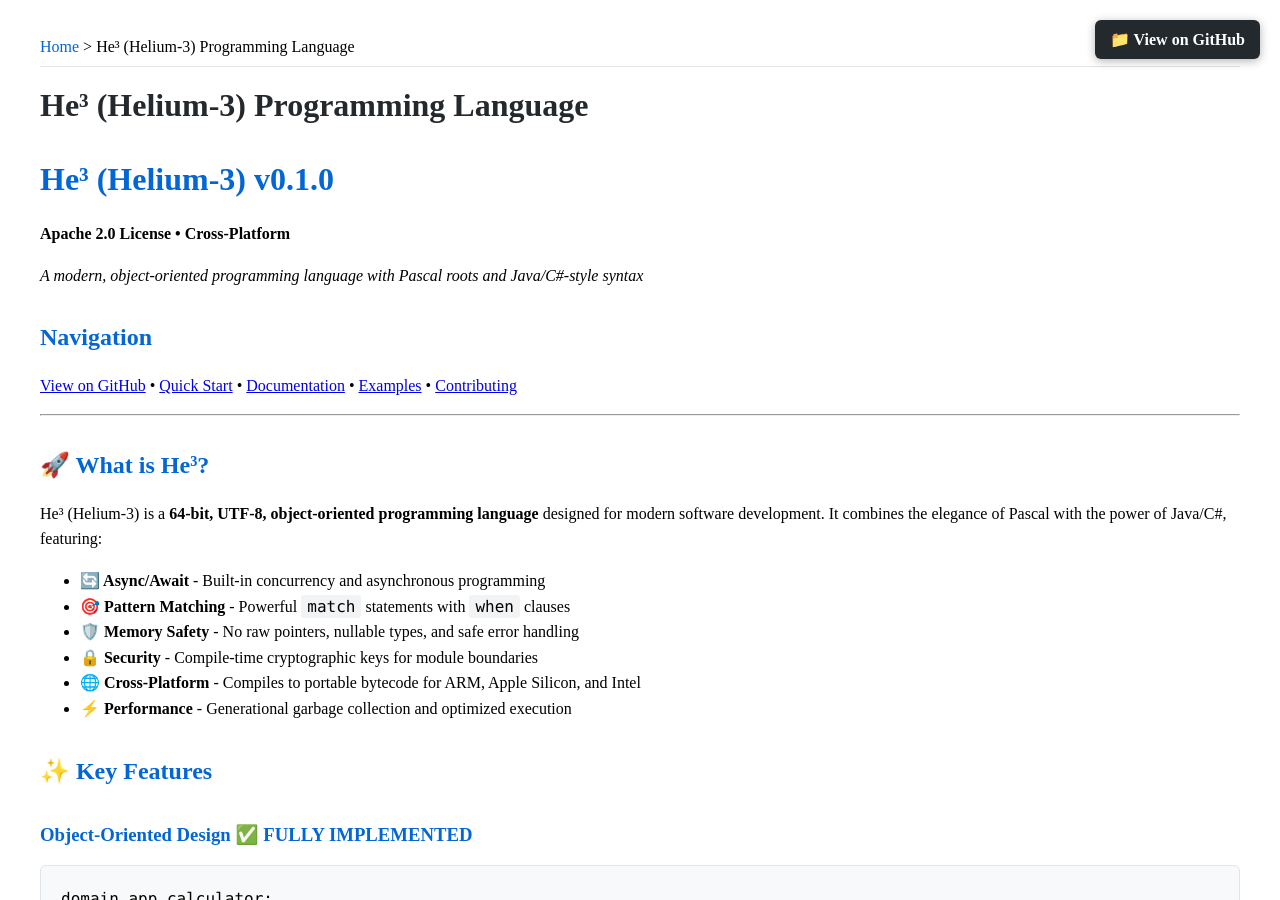
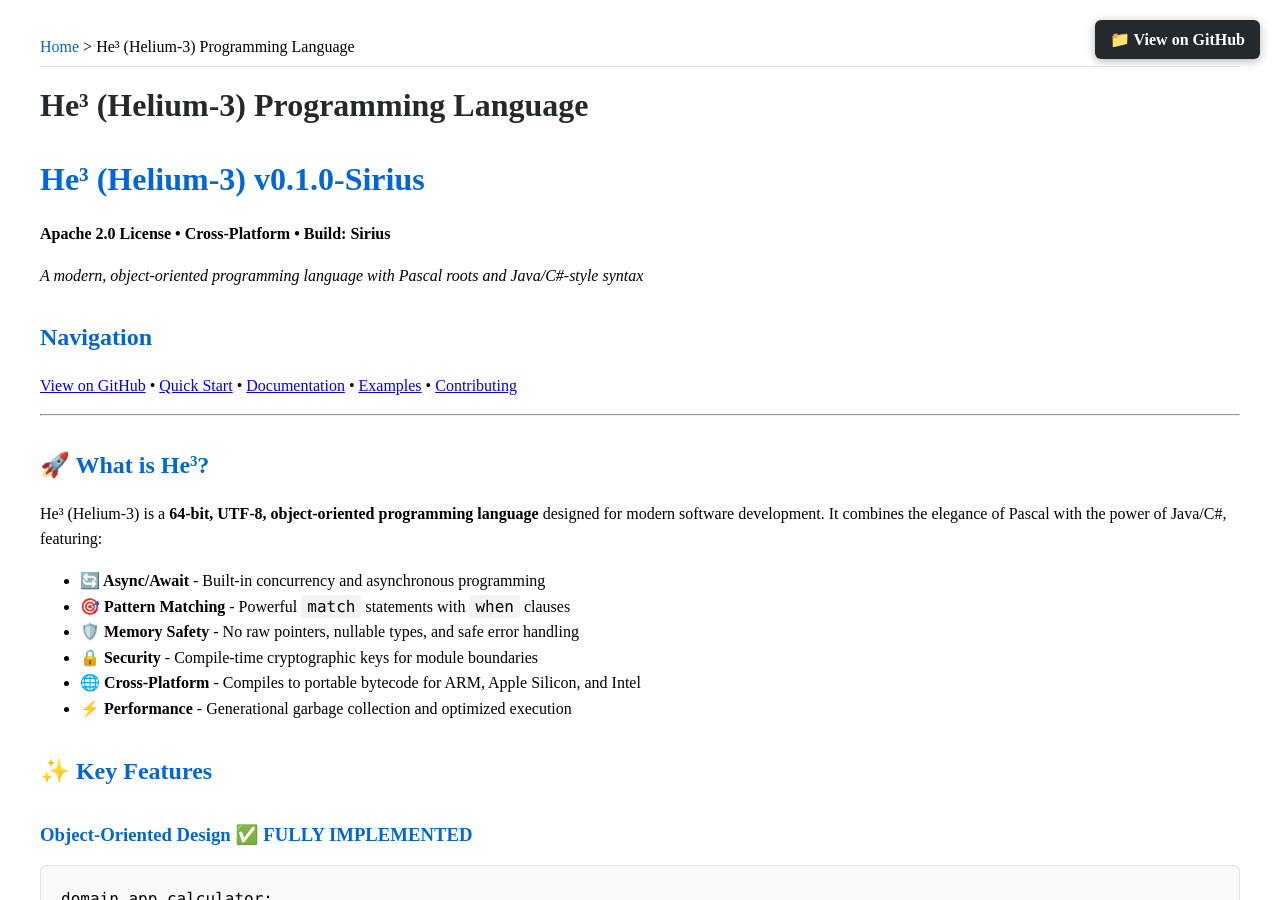
Before and after one commit to mootwise-matt/he3-lang, a Jekyll site: the page built from docs/index.md, in a window 1280 px wide and 900 px high. Built offline with Jekyll 4.4.1, drawn with Linux system fonts in a browser that asks for light colours.

Commit message:
Add build name information to documentation
- Updated homepage to show v0.1.0-Sirius with build name
- Updated README.md to include current build: Sirius
- Added comprehensive build name system documentation to BUILD.md
- Included build name management instructions and examples
- Documentation now clearly shows current build name and version
- Users can easily identify which build they're using

```diff
--- a/docs/index.md
+++ b/docs/index.md
@@ -4,9 +4,9 @@ title: He³ (Helium-3) Programming Language
 description: A modern, object-oriented programming language with Pascal roots and Java/C#-style syntax
 ---
 
-# He³ (Helium-3) v0.1.0
+# He³ (Helium-3) v0.1.0-Sirius
 
-**Apache 2.0 License • Cross-Platform**
+**Apache 2.0 License • Cross-Platform • Build: Sirius**
 
 *A modern, object-oriented programming language with Pascal roots and Java/C#-style syntax*
 
```
Also changed, not shown: docs/_development/BUILD.md (+46 -0 lines), README.md.
